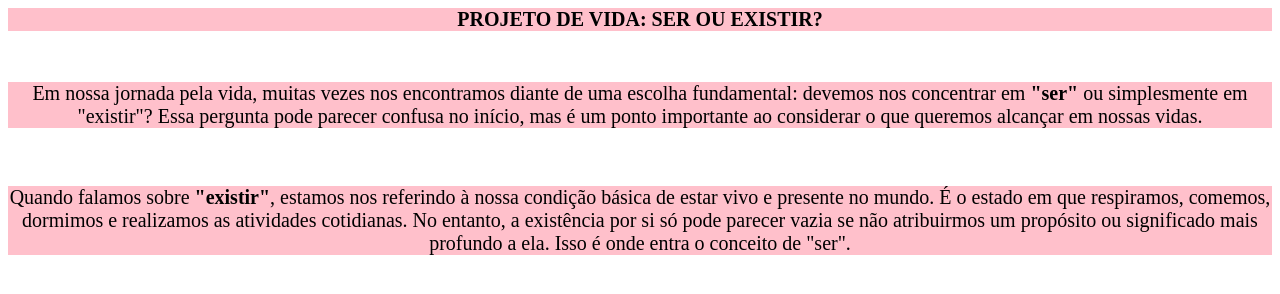
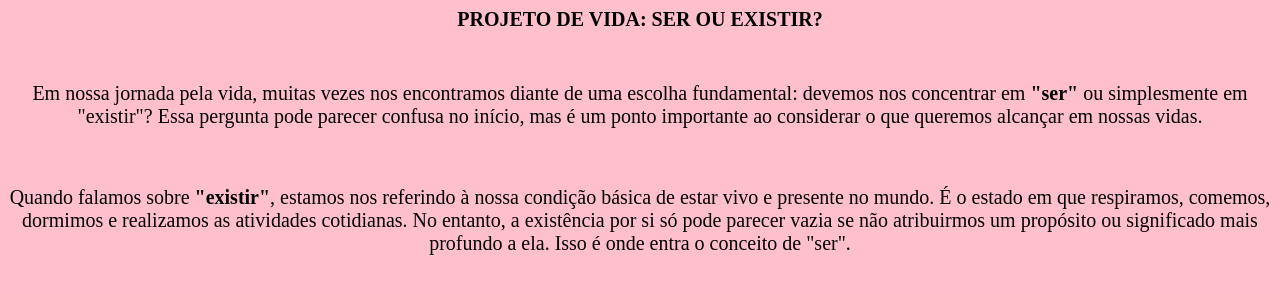
Before and after one commit to pensadora93/formador, a plain HTML site: page index.html in a window 1280 px wide. Drawn offline with Linux system fonts and the light colour scheme.

Commit message:
mudança

```diff
--- a/style.css
+++ b/style.css
@@ -1,8 +1,12 @@
 h1{
     text-align: center;
 font-size: 20px;
-background-color: pink; }
+ }
 p{
 text-align: center;
 font-size: 20px;
 background-color: pink;}
+
+body{
+    background-color: pink;
+}
```
